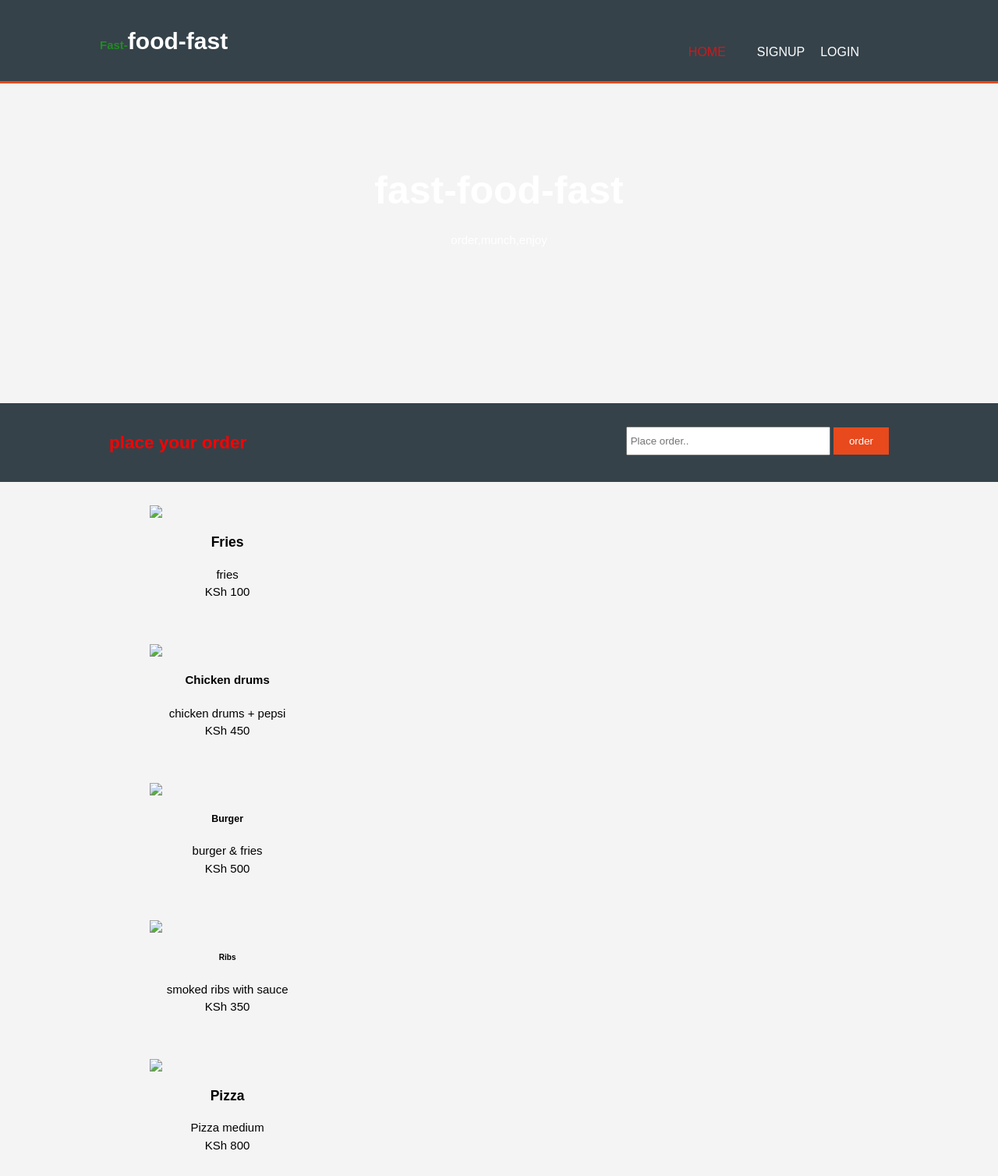
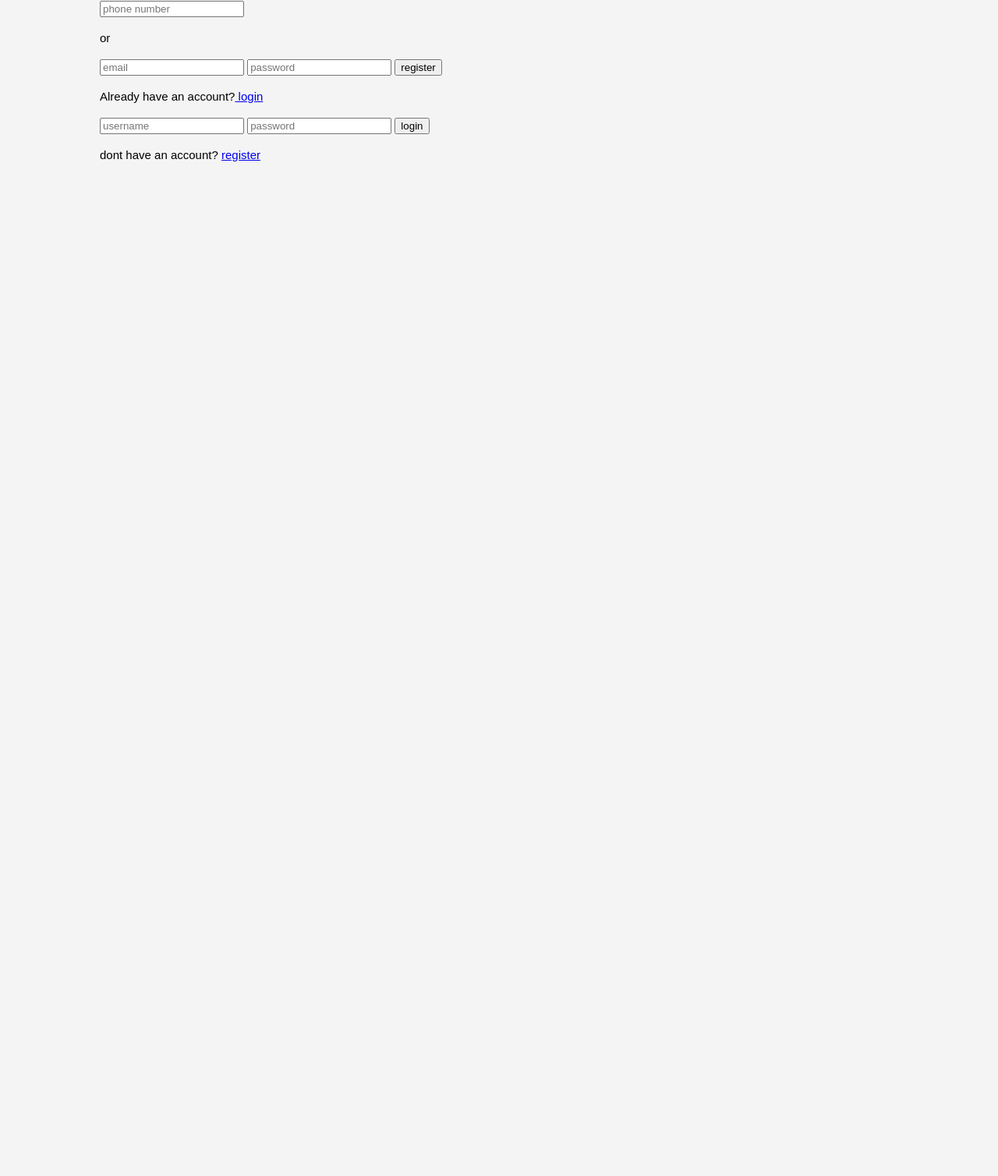
Before and after one commit to SuleMwanzia/mathekamwanzia.github.io, a plain HTML site: page index.html in a window 1280 px wide. Shown: the top 1508 px of the page at 78% size. After the commit the page ends 800 px from the top, so only its background shows below. Drawn offline with Linux system fonts and the light colour scheme.

Commit message:
login and sign up feature
user is able to login or if new  sign up

```diff
--- a/index.html
+++ b/index.html
@@ -2,111 +2,56 @@
  <html>
 
  <head>
-    <meta charset="UTF-8">
-    <meta name="viewport" content="width=device=width,initial-scale=1">
-    <title>fast-food-fast |welcome</title>
+     <title>Login form</title>
+     <meta charset="utf-8">
+     <meta name="viewport" content="width=device-width,initial-scale-1"/>
      <link rel="stylesheet" type="text/css"href="mystyle.css">
  </head>
  <body>
-    <header>
     <div class="container">
-        <div id="branding">
-          <h1><span class="highlight" >Fast-</span>food-fast</h1>
+    <div class="header">
+        <form class="register-account">
+            <input type="text" placeholder="phone number"/>
+            <P> or </P>
+            <input type="text" placeholder="email "/>
+            <input type="text" placeholder="password"/>
+            <button>register</button>
+
+            <p class="message">Already have an account?<a href="#"> login </a>
+            </p>
+    </form>
+
+    <form class="Login form">
+        <input type="text" placeholder ="username"/>
+        <input type="text" placeholder ="password"/>
+        <button>login</button>
+        <p class="message"> dont have an account? <a href="#"> register </a>
+        </p>
     </div>
-      <nav>
-        <ul>
-          <li class="current"><a href="index.html">Home</a></li>
-          <li><a href="signup.html">signup</a></li>
-          <li></li><a href="login.html">login</a></li>
-        </ul>
-      </nav>
-     </div>
+
+ </body>
+ </html>
 
 
 
-    </header>
-    <section id="showcase">
-      <div class="container">
-        <h1>fast-food-fast </h1>
-        <p>order,munch,enjoy</p>
-      </div>
-    </section>
-
-    <section id="order">
-      <div class="container">
-        <h2>place your order</h2>
-        <form>
-          <input type="text" placeholder="Place order..">
-          <button type="submit" class="button_1">order</button>
-
-        </form>
-      </div>
-    </section>
-
-
-    <section id="boxes">
-        <div class="container">
-          <div class="box">
-            <img src="img/fries.png">
-            <h3>Fries</h3>
-            <p>fries <br>
-            KSh 100</p>
-          </div>
-        </div>
-      </section>
-
-      <section id="boxes">
-          <div class="container">
-            <div class="box">
-                <img src="img/drumspepsi.png">
-              <h4>Chicken drums</h4>
-              <p>chicken drums + pepsi <br>
-              KSh 450</p>
-            </div>
-          </div>
-        </section>
-
-        <section id="boxes">
-            <div class="container">
-              <div class="box">
-                  <img src="img/burgerfries.jpg">
-                <h5> Burger </h5>
-                <p>burger & fries <br>
-                KSh 500</p>
-              </div>
-            </div>
-          </section>
-
-          <section id="boxes">
-              <div class="container">
-                <div class="box">
-                    <img src="img/smokedribs.jpg">
-                  <h6> Ribs</h6>
-                  <p>smoked ribs with sauce <br>
-                  KSh 350</p>
-                </div>
-              </div>
-            </section>
-
-            <section id="boxes">
-                <div class="container">
-                  <div class="box">
-                      <img src="img/fries.png">
-                    <h3>Pizza</h3>
-                    <p>Pizza medium <br>
-                    KSh 800</p>
-                  </div>
-                </div>
-              </section>
-
-              <footer>
-                <p> fast-food-fast, copyright &COPY;2018
-                </p>
 
 
 
-              </footer>
 
-  </body>
+
+
+
+
+
+
+
+
+
+
+
+
+
+
+
+
  </html>
-<html>
```
Lines whose indentation alone changed are shown as unchanged.
